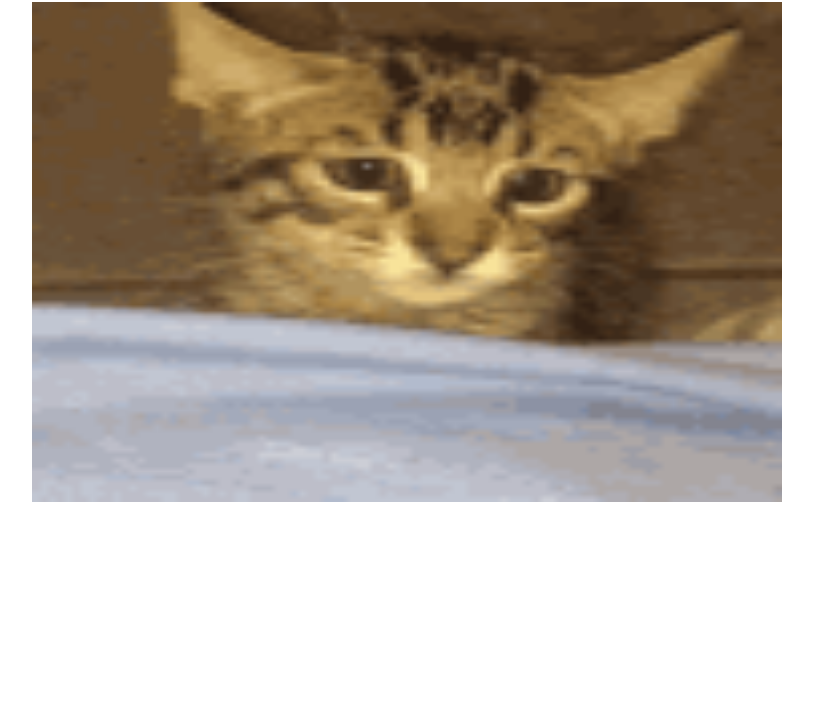
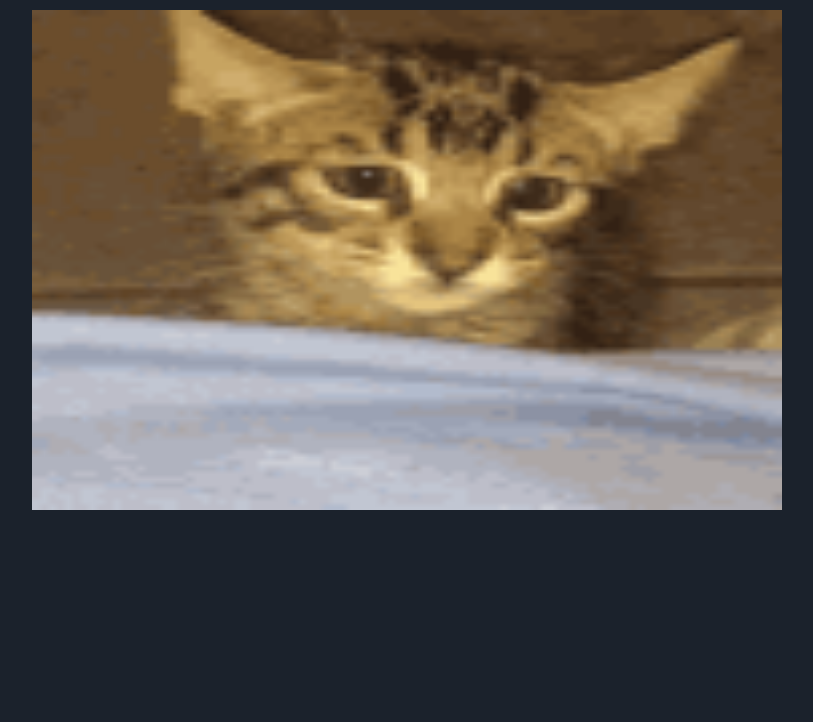
Before and after one commit to EthanACardoso/mistapenguin, a plain HTML site: page 404.html in a window 1280 px wide. Shown: the part 78-800 px from the top of the page, without its empty margins (233-1046 px from the left). Drawn offline with Linux system fonts and the light colour scheme.

Commit message:
Update 404.html

```diff
--- a/404.html
+++ b/404.html
@@ -4,7 +4,7 @@
     <meta charset="UTF-8">
     <meta http-equiv="X-UA-Compatible" content="IE=edge">
     <meta name="viewport" content="width=device-width, initial-scale=1.0">
-    <link rel="stylesheet" href="css/lifeisdrain.css">
+    <link rel="stylesheet" href="css/mistapenguin.css">
     <title>404</title>
 </head>
 <body>
```
